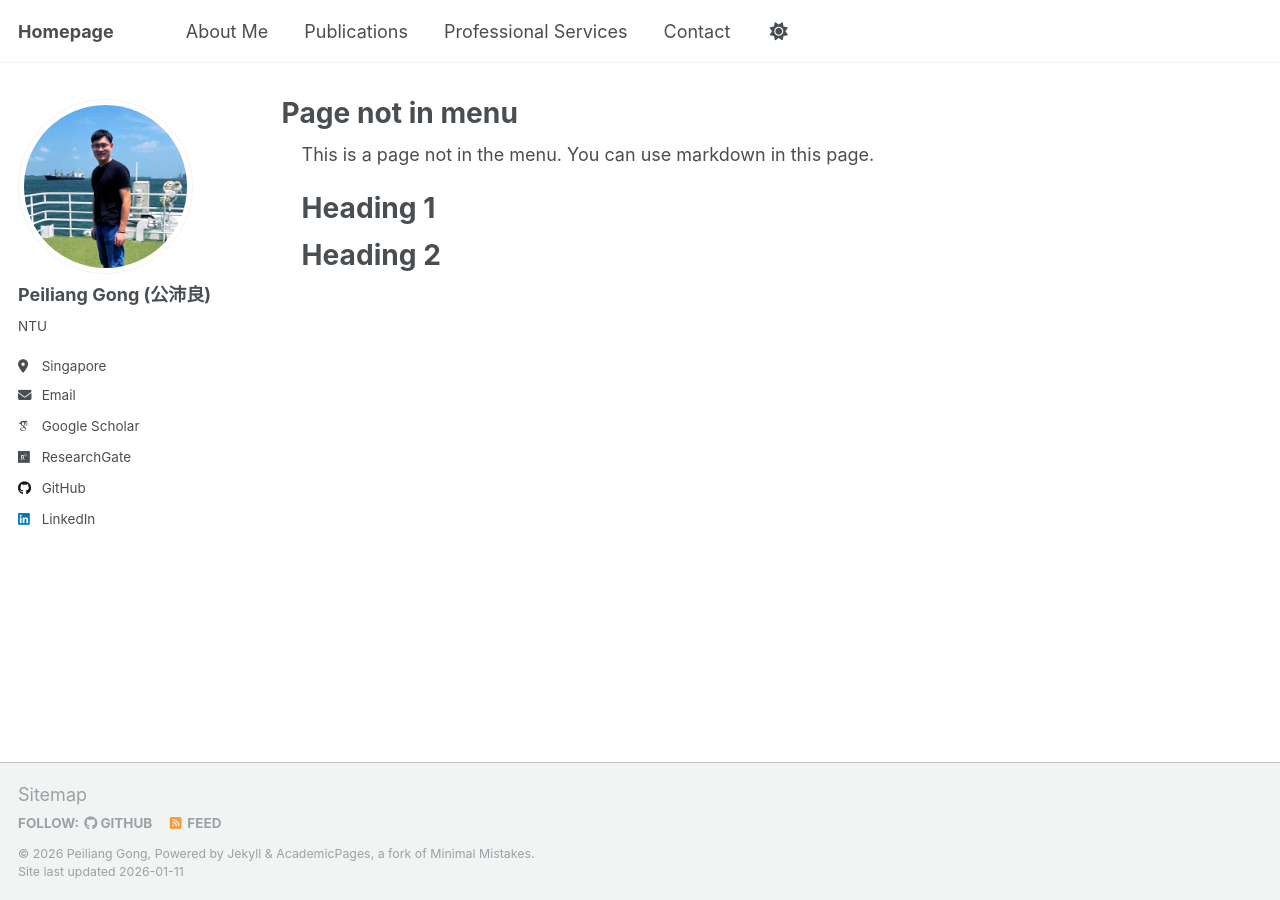
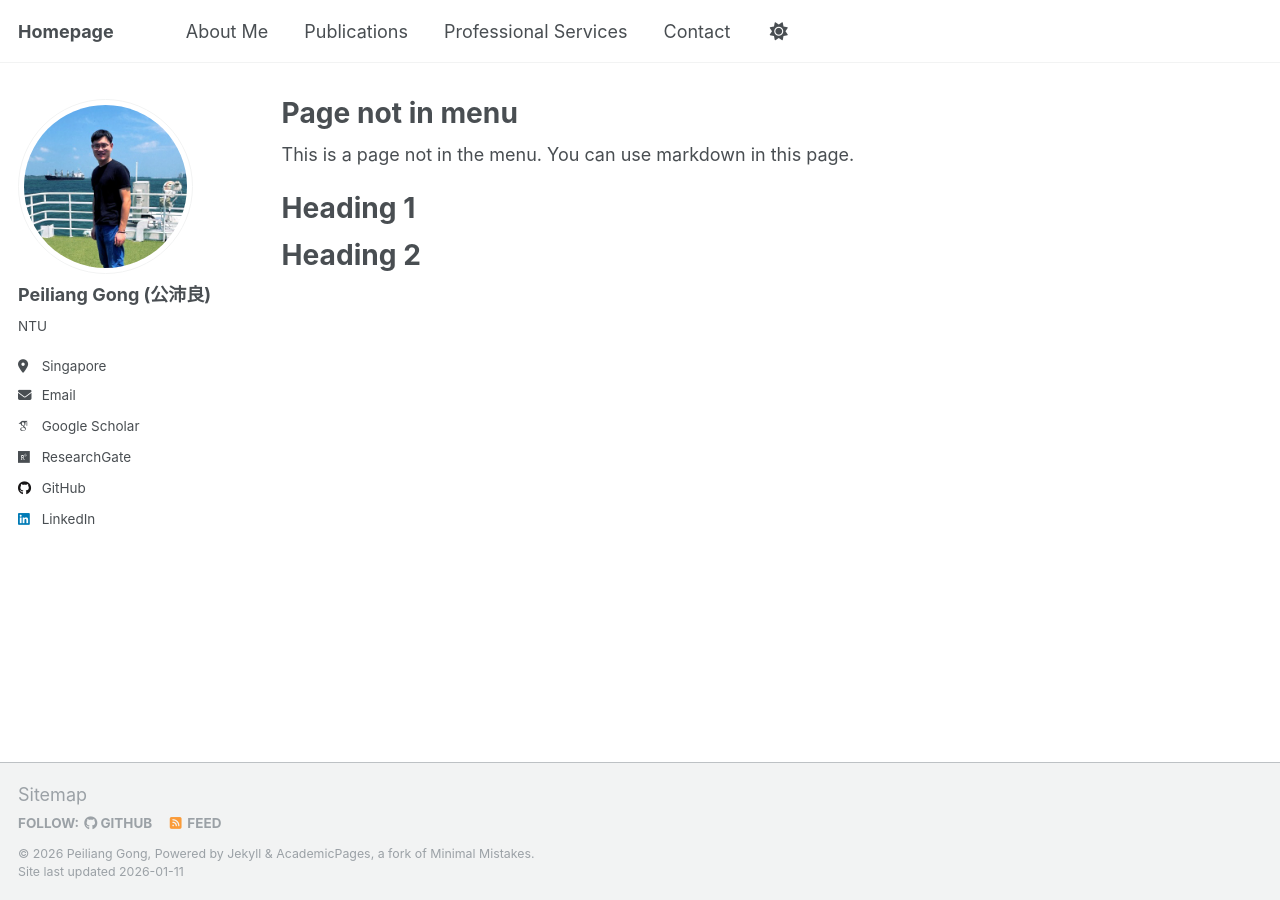
Before and after one commit to Tokenmw/Tokenmw.github.io, a Jekyll site: the page built from _pages/non-menu-page.md, in a window 1280 px wide. Built offline with Jekyll 4.4.1, drawn with Linux system fonts in a browser that asks for light colours; some web fonts are replaced.

Commit message:
Update main.scss

```diff
--- a/assets/css/main.scss
+++ b/assets/css/main.scss
@@ -44,10 +44,10 @@
 
 /* ========== 覆盖主题默认内容宽度 ========== */
 
-.page__content {
-  max-width: min(90%, 1800px) !important;
-  padding-left: 20px !important;
-  padding-right: 20px !important;
-  margin-left: 0 !important;
-  margin-right: auto !important;
-}
+// .page__content {
+//   max-width: min(90%, 1800px) !important;
+//   padding-left: 20px !important;
+//   padding-right: 20px !important;
+//   margin-left: 0 !important;
+//   margin-right: auto !important;
+// }
```
